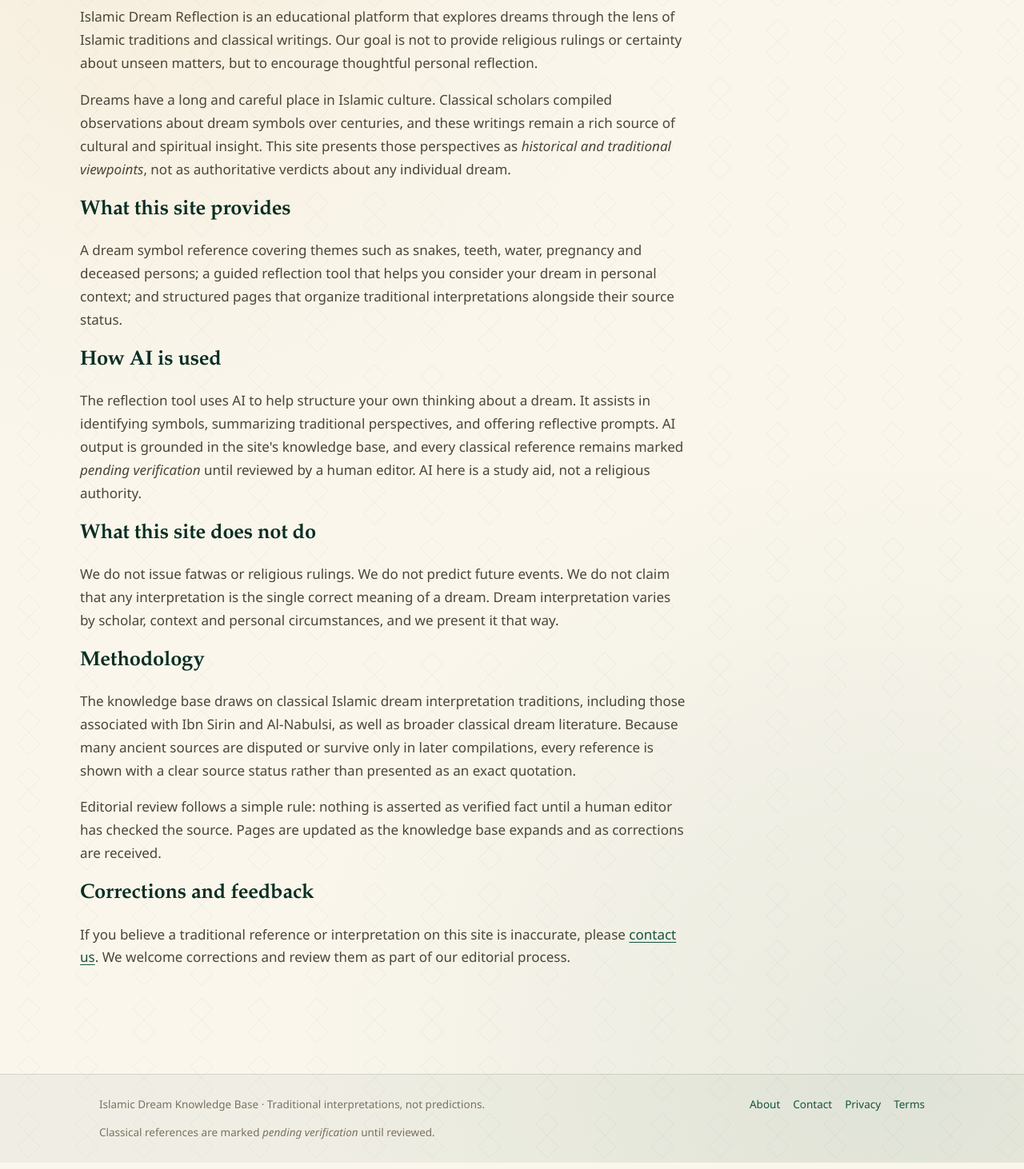
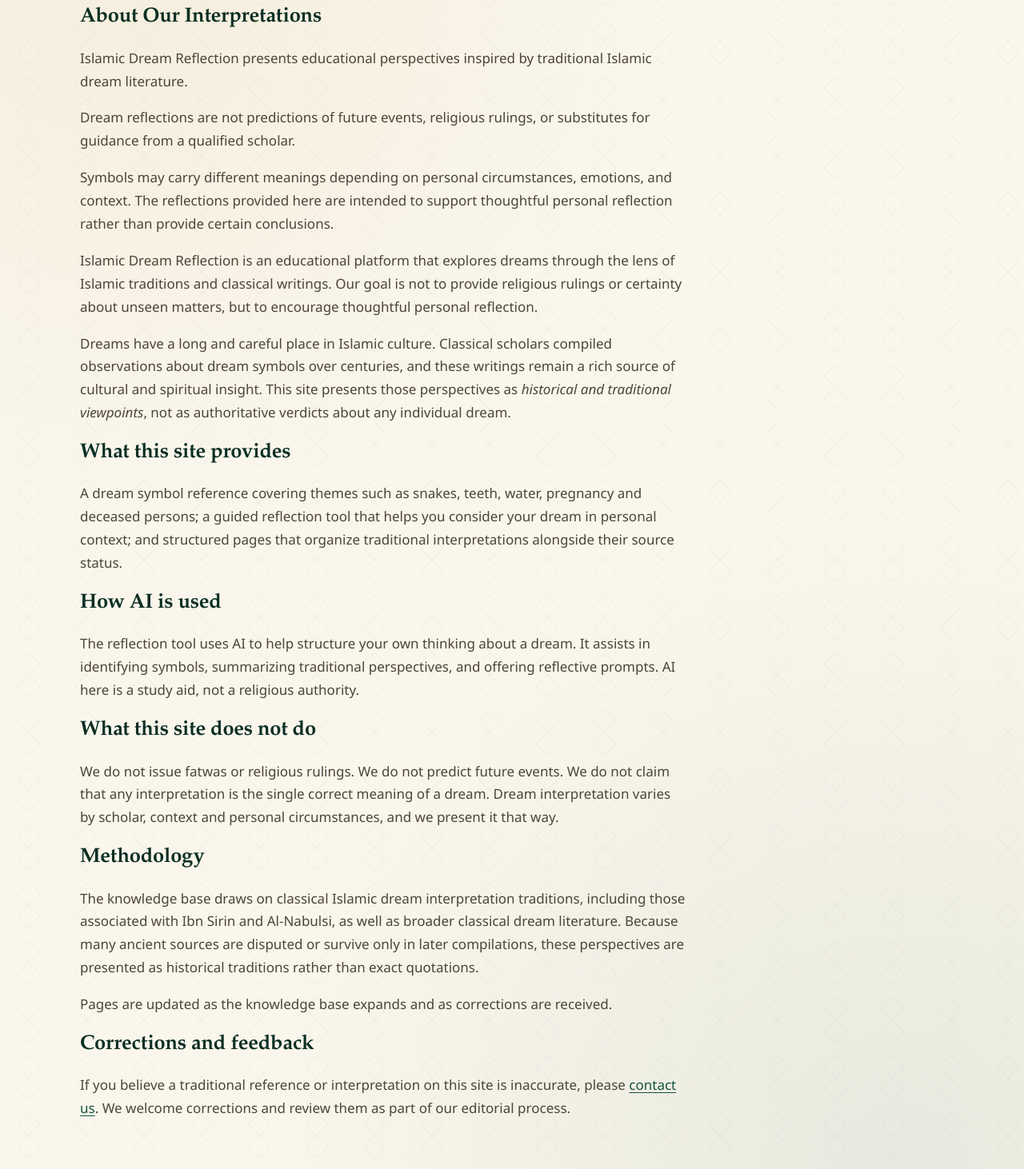
Before and after one commit to viridi0618/islamicdreamreflection-web, a Next.js app: page /about in a window 1280 px wide. Shown: the part 200-1662 px from the top of the page at 80% size. Built offline with nearby package versions, Linux system fonts and the light colour scheme; no server answers.

Commit message:
feat(home): direct dream reflection on homepage - embed RitualFlow, unify brand, soften trust disclaimers

```diff
--- a/app/about/page.tsx
+++ b/app/about/page.tsx
@@ -19,6 +19,22 @@ export default function AboutPage() {
       </div>
 
       <div className="prose">
+        <h2 id="interpretation-guidance">About Our Interpretations</h2>
+        <p>
+          Islamic Dream Reflection presents educational perspectives inspired
+          by traditional Islamic dream literature.
+        </p>
+        <p>
+          Dream reflections are not predictions of future events, religious
+          rulings, or substitutes for guidance from a qualified scholar.
+        </p>
+        <p>
+          Symbols may carry different meanings depending on personal
+          circumstances, emotions, and context. The reflections provided here
+          are intended to support thoughtful personal reflection rather than
+          provide certain conclusions.
+        </p>
+
         <p>
           Islamic Dream Reflection is an educational platform that explores
           dreams through the lens of Islamic traditions and classical writings.
@@ -48,14 +64,8 @@ export default function AboutPage() {
         <p>
           The reflection tool uses AI to help structure your own thinking
           about a dream. It assists in identifying symbols, summarizing
-          traditional perspectives, and offering reflective prompts. AI output
-          is grounded in the site&apos;s knowledge base, and every classical
-          reference remains marked{" "}
-          <em>
-            pending verification
-          </em>{" "}
-          until reviewed by a human editor. AI here is a study aid, not a
-          religious authority.
+          traditional perspectives, and offering reflective prompts. AI here
+          is a study aid, not a religious authority.
         </p>
 
         <h2>What this site does not do</h2>
@@ -71,16 +81,14 @@ export default function AboutPage() {
           The knowledge base draws on classical Islamic dream interpretation
           traditions, including those associated with Ibn Sirin and Al-Nabulsi,
           as well as broader classical dream literature. Because many ancient
-          sources are disputed or survive only in later compilations, every
-          reference is shown with a clear source status rather than presented
-          as an exact quotation.
+          sources are disputed or survive only in later compilations, these
+          perspectives are presented as historical traditions rather than
+          exact quotations.
         </p>
 
         <p>
-          Editorial review follows a simple rule: nothing is asserted as
-          verified fact until a human editor has checked the source. Pages are
-          updated as the knowledge base expands and as corrections are
-          received.
+          Pages are updated as the knowledge base expands and as corrections
+          are received.
         </p>
 
         <h2>Corrections and feedback</h2>
--- a/app/globals.css
+++ b/app/globals.css
@@ -167,6 +167,38 @@ a:hover {
   margin: 0 auto;
   color: var(--ink-soft);
   font-size: 18px;
+}
+
+.hero__sub {
+  max-width: 640px;
+  margin: 10px auto 0;
+  color: var(--ink-faint);
+  font-size: 15px;
+}
+
+.hero--home {
+  padding: 60px 0 16px;
+}
+
+.hero--home .hero__ritual {
+  margin-top: 34px;
+}
+
+.hero--home .hero__browse {
+  margin: 26px 0 0;
+}
+
+.hero--home .hero__browse a {
+  color: var(--ink-faint);
+  font-size: 14px;
+  text-decoration: none;
+  border-bottom: 1px solid var(--line-strong);
+  transition: color 0.2s ease, border-color 0.2s ease;
+}
+
+.hero--home .hero__browse a:hover {
+  color: var(--green-700);
+  border-color: var(--green-700);
 }
 
 .hero__note {
--- a/app/layout.tsx
+++ b/app/layout.tsx
@@ -9,6 +9,10 @@ export const metadata: Metadata = {
   title: `${SITE_NAME} — Traditional Islamic Dream Interpretation`,
   description:
     "Recorded interpretations of dream symbols in the Islamic tradition, organized from classical Islamic dream sources. Traditional interpretations, not predictions.",
+  openGraph: {
+    siteName: SITE_NAME,
+    type: "website"
+  },
   robots: {
     index: true,
     follow: true
@@ -33,7 +37,7 @@ export default function RootLayout({
               <span className="brand__mark" aria-hidden="true">
                 ٩
               </span>
-              <span>Islamic Dream Knowledge</span>
+              <span>{SITE_NAME}</span>
             </Link>
             <nav className="site-nav" aria-label="Main">
               <Link href="/">Home</Link>
@@ -46,19 +50,16 @@ export default function RootLayout({
         <main>{children}</main>
         <footer className="site-footer">
           <div className="shell site-footer__inner">
-            <span>
-              {SITE_NAME} · Traditional interpretations, not predictions.
-            </span>
+            <span>{SITE_NAME}</span>
             <nav className="site-footer__nav" aria-label="Footer">
               <Link href="/about">About</Link>
+              <Link href="/about#interpretation-guidance">
+                About our interpretations
+              </Link>
               <Link href="/contact">Contact</Link>
               <Link href="/privacy">Privacy</Link>
               <Link href="/terms">Terms</Link>
             </nav>
-            <span>
-              Classical references are marked{" "}
-              <em>pending verification</em> until reviewed.
-            </span>
           </div>
         </footer>
       </body>
--- a/app/terms/page.tsx
+++ b/app/terms/page.tsx
@@ -32,8 +32,7 @@ export default function TermsPage() {
         <p>
           Dream symbol explanations on this site represent historical and
           traditional perspectives. They are not presented as definitive
-          meanings for any individual dream. References are marked with a
-          source status, and pending verification until reviewed.
+          meanings for any individual dream.
         </p>
 
         <h2>No accounts, no warranties</h2>
--- a/components/FaqSection.tsx
+++ b/components/FaqSection.tsx
@@ -6,12 +6,12 @@ export function buildFaqs(entity: DreamEntity): Array<{ question: string; answer
     {
       question: `Is ${symbol} in a dream good or bad in Islam?`,
       answer:
-        "Traditional scholars have recorded both positive and negative readings for this symbol depending on the context of the dream. Specific readings are pending verification in this knowledge base."
+        "Traditional scholars have recorded both positive and negative readings for this symbol depending on the context of the dream. Interpretations vary by personal circumstances and tradition."
     },
     {
       question: `What do classical scholars say about ${symbol} dreams?`,
       answer:
-        `Classical references for "${entity.name}" are listed on this page and are marked pending verification until a human editor confirms the source citation.`
+        `Classical references for "${entity.name}" are listed on this page. They represent historical perspectives from Islamic dream interpretation traditions.`
     },
     {
       question: "Are dreams predictions of the future in Islam?",
@@ -21,7 +21,7 @@ export function buildFaqs(entity: DreamEntity): Array<{ question: string; answer
     {
       question: "What should I do after a disturbing dream?",
       answer:
-        "Common advice in the tradition includes seeking refuge in Allah from a disturbing dream, avoiding dwelling on it, and consulting a trustworthy scholar for serious recurring dreams. Specific guidance is pending verification."
+        "Common advice in the tradition includes seeking refuge in Allah from a disturbing dream, avoiding dwelling on it, and consulting a trustworthy scholar for serious recurring dreams."
     }
   ];
 }
--- a/components/RitualResult.tsx
+++ b/components/RitualResult.tsx
@@ -210,8 +210,8 @@ export function RitualResult({ response, dreamContext, dreamText, dreamTitle, on
             <div className="rr-symbol__block">
               <span className="rr-symbol__block-label">Traditional context</span>
               <p className="rr-symbol__pending">
-                Pending verification — sources are reviewed by a human editor before
-                any traditional view is presented as doctrine.
+                Classical traditions offer varied readings of this symbol.
+                Perspectives differ by scholar and context.
               </p>
             </div>
             <div className="rr-symbol__block">
--- a/components/Scenarios.tsx
+++ b/components/Scenarios.tsx
@@ -1,7 +1,7 @@
 import type { DreamEntity } from "@/lib/data";
 
 const VERIFICATION_NOTE =
-  "Traditional readings for this scenario are pending verification. Nothing on this page is asserted as Islamic doctrine until a human editor reviews the cited source.";
+  "Dream readings vary by context, personal circumstances and tradition. These variations are presented as traditional perspectives, not certain conclusions.";
 
 export function Scenarios({ entity }: { entity: DreamEntity }) {
   const scenarios = entity.related.slice(0, 5);
@@ -19,7 +19,6 @@ export function Scenarios({ entity }: { entity: DreamEntity }) {
             A common dream variation. How the symbol appears, what happens in
             the dream, and how you feel afterwards all shape the reading.
           </p>
-          <span className="pending-tag">▲ needs verification</span>
         </article>
       ))}
       <div className="notice" style={{ marginTop: 22 }}>
--- a/lib/site.ts
+++ b/lib/site.ts
@@ -10,7 +10,7 @@
 export const SITE_URL =
   process.env.NEXT_PUBLIC_SITE_URL ?? "https://example.com";
 
-export const SITE_NAME = "Islamic Dream Knowledge Base";
+export const SITE_NAME = "Islamic Dream Reflection";
 
 export const SITE_DESCRIPTION =
   "An educational dream reflection platform inspired by Islamic traditions and classical scholarship.";
```
Also changed, not shown: app/dreams/[slug]/page.tsx (+4 -5 lines), app/interpreter/page.tsx (+4 -22 lines), app/page.tsx (+15 -23 lines), components/ClassicalReferences.tsx (+4 -3 lines).
